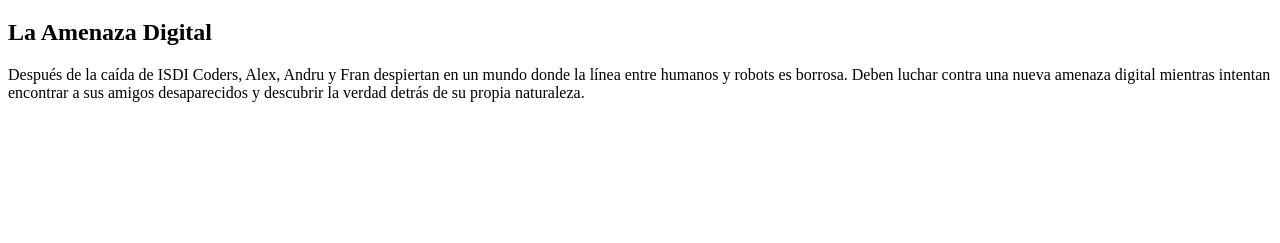
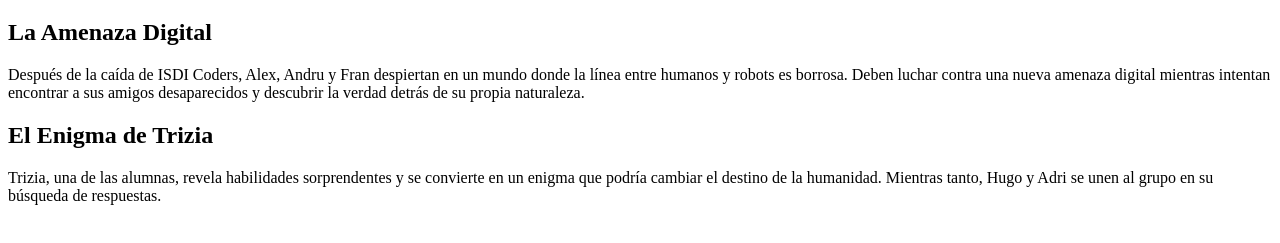
Before and after one commit to MelaMaluenda/202309-w4ch1-mela-maluenda, a plain HTML site: page season04.html in a window 1280 px wide. Shown: the part 61-304 px from the top of the page. Drawn offline with Linux system fonts and the light colour scheme.

Commit message:
Add the title and synopsis of season4 episode2

```diff
--- a/season04.html
+++ b/season04.html
@@ -20,6 +20,11 @@
         robots es borrosa. Deben luchar contra una nueva amenaza digital mientras intentan encontrar a sus amigos
         desaparecidos y descubrir la verdad detrás de su propia naturaleza.</p>
     </article>
+    <article>
+      <h2>El Enigma de Trizia</h2>
+      <p>Trizia, una de las alumnas, revela habilidades sorprendentes y se convierte en un enigma que podría cambiar el
+        destino de la humanidad. Mientras tanto, Hugo y Adri se unen al grupo en su búsqueda de respuestas.</p>
+    </article>
   </main>
 </body>
 
```
